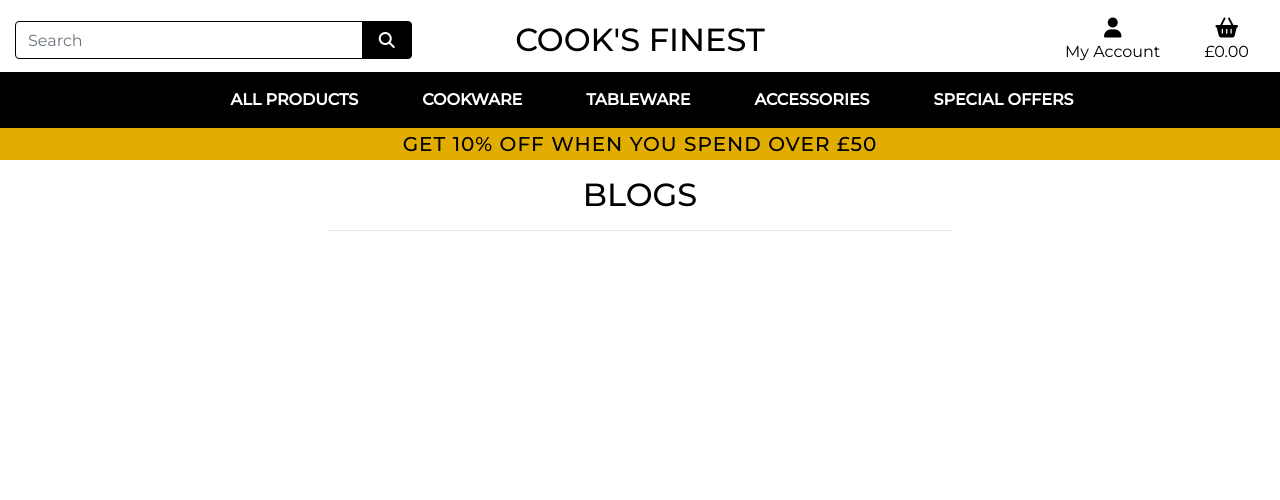
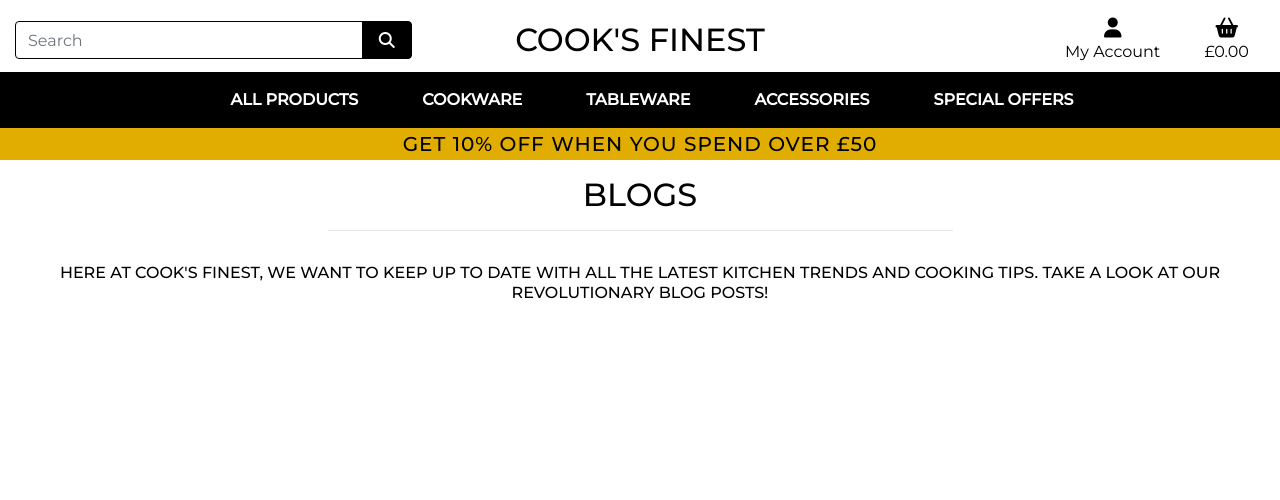
Before and after one commit to Gregory4321/cooks_finest, a Django app: page /blogs/ in a window 1280 px wide. Shown: the top 500 px of the page. Run offline with Django 3.2, Linux system fonts and the light colour scheme; data that the repository does not hold is empty; some libraries are stand-ins or nearby versions.

Commit message:
Added subheading to blog posts page and edited styling

```diff
--- a/blog/static/blog/css/blog.css
+++ b/blog/static/blog/css/blog.css
@@ -1,9 +1,5 @@
-.card-body {
-    padding: 0.75rem;
-}
-
-.body-text {
-    margin-bottom: 0.5rem;
+.blog-section {
+    margin-bottom: 1rem;
 }
 
 .blog-image-container {
@@ -11,8 +7,8 @@
     margin-top: 3rem;
 }
 
-.blog-content {
-    margin-top: 2rem;
+.card-img {
+    max-height: 550px;
 }
 
 @media (max-width:768px) {
@@ -20,19 +16,11 @@
         width: 100%;
         margin-top: 1rem;
     }
-
-    .blog-content {
-        margin-top: 1.5rem;
-    }
 }
 
 @media (max-width:411px) {
     .blog-details-title {
         font-size: 28px;
-    }
-
-    .blog-image-container {
-        margin-top: 0.5rem;
     }
 }
 
--- a/blog/templates/blog/blog_posts.html
+++ b/blog/templates/blog/blog_posts.html
@@ -1,5 +1,9 @@
 {% extends "base.html" %}
 {% load static %}
+
+{% block extra_css %}
+    <link rel="stylesheet" href="{% static 'blog/css/blog.css' %}">
+{% endblock %}
 
 {% block page_header %}
     <div class="container header-container">
@@ -18,8 +22,14 @@
                 <hr class="w-50">
             </div>
         </div>
+        <!-- Page subheading -->
         <div class="row">
-            <div class="blog-container col-10 offset-1">
+            <div class="col-12 text-center mt-3 mb-3">
+                <h6 class="text-uppercase">here at Cook's Finest, we want to keep up to date with all the latest kitchen trends and cooking tips. Take a look at our revolutionary blog posts!</h6>
+            </div>
+        </div>
+        <div class="row">
+            <div class="blog-container blog-section col-10 offset-1">
                 {% for blog in blogs %}
                 <!-- Blog Card -->
                 <div class="card mb-3">
@@ -28,18 +38,18 @@
                             <!-- Blog Image -->
                             {% if blog.image %}
                             <a href="{% url 'blog_detail' blog.slug %}" target="_blank">
-                                <img src="{{ blog.image.url }}" alt="{{ blog.name }}" class="card-img blog-detail-img">
+                                <img src="{{ blog.image.url }}" alt="{{ blog.name }}" class="card-img img-fluid">
                             </a>
                             {% else %}
                                 <a href="{% url 'blog_detail' blog.slug %}" target="_blank">
-                                    <img src="{{ MEDIA_URL }}noimage.png" alt="{{ blog.name }}" class="img-fluid blog-detail-img">
+                                    <img src="{{ MEDIA_URL }}noimage.png" alt="{{ blog.name }}" class="card-img img-fluid">
                                 </a>
                             {% endif %}
                         </div>
                         <!-- Card Body -->
                         <div class="col-lg-8">
                             <div class="card-body">
-                                <a href="{% url 'blog_detail' blog.slug %}" target="_blank" class="text-black"><h5 class="card-title mb-1">{{ blog.title }}</h5></a>
+                                <a href="{% url 'blog_detail' blog.slug %}" target="_blank" class="text-black"><h5 class="card-title blog-details-title mb-1">{{ blog.title }}</h5></a>
                                 <small class="card-text text-muted">{{ blog.author }} | {{ blog.created_on}}</small>
                                 <!-- Superuser edit/delete buttons -->
                                 {% if request.user.is_superuser %}
```
